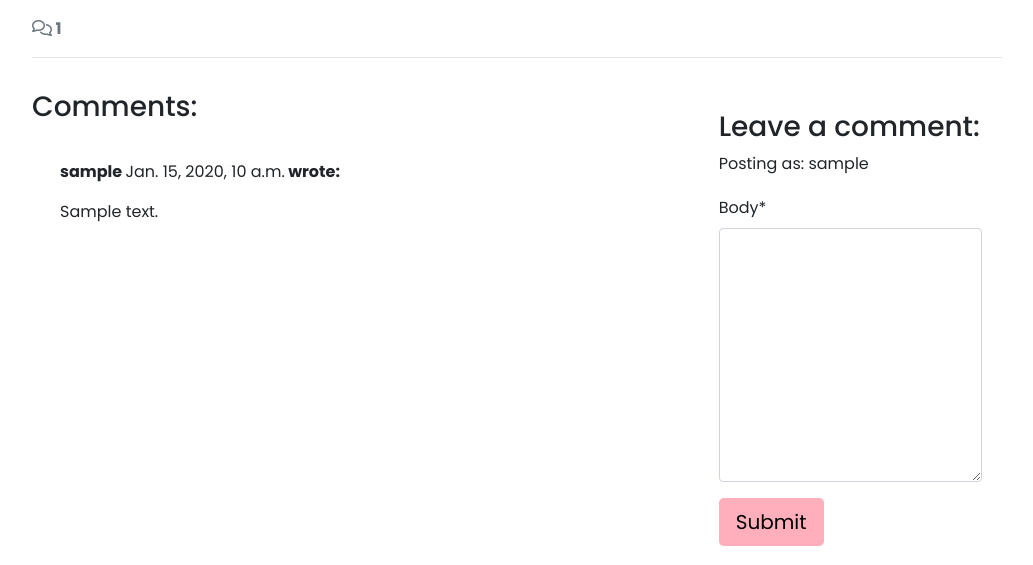
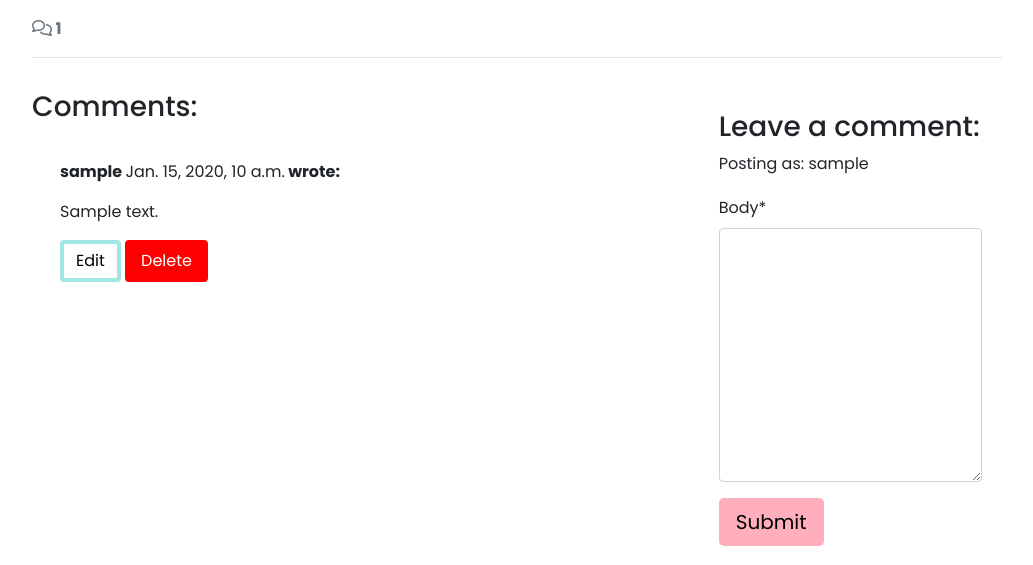
Before and after one commit to abigail-ryan/the-skin-guru, a Django app: a page that uses articles/templates/articles/posts_detail.html in a window 1280 px wide. Shown: the part 614-1179 px from the top of the page, without its empty margins (123-1156 px from the left). Run offline with Django 3.2, Linux system fonts and the light colour scheme; a user stored in the database is signed in; tables that the repository leaves empty hold one stand-in row (values such as "Sample post"); grey boxes marked "Sample" are stand-in pictures; some libraries are stand-ins or nearby versions; some web fonts are replaced.

Commit message:
Add full crud functionality for registered users comments

```diff
--- a/articles/static/posts/css/posts.css
+++ b/articles/static/posts/css/posts.css
@@ -100,3 +100,33 @@
 .approval {
     color: rgb(222, 146, 168);
 }
+
+.btn-oultine-tiffany {
+    background: white;
+    color: black !important;
+    border: 4px solid #A0E7E5;
+    padding: 5px 12px;
+}
+
+.btn-oultine-tiffany:hover,
+.btn-oultine-tiffany:active,
+.btn-oultine-tiffany:focus {
+    background: #A0E7E5;
+    color: black !important;
+    font-weight: bold;
+}
+
+.btn-delete {
+    background: red;
+    color: white     !important;
+    border: 4px solid red;
+    padding: 5px 12px;
+}
+
+.btn-delete:hover,
+.btn-delete:active,
+.btn-delete:focus {
+    background: #aa0202;
+    border: 4px solid #aa0202;
+    font-weight: bold;
+}
--- /dev/null
+++ b/articles/static/posts/js/comments.js
@@ -0,0 +1,21 @@
+$(document).ready(function() {
+    const $commentText = $("#id_body");
+    const $commentForm = $("#commentForm");
+    const $submitButton = $("#submitButton");
+    const deleteModal = new bootstrap.Modal($("#deleteModal")[0]);
+    const $deleteConfirm = $("#deleteConfirm");
+
+    $(".btn-edit").on("click", function(e) {
+        let commentId = $(this).attr("comment_id");
+        let commentContent = $(`#comment${commentId}`).text();
+        $commentText.val(commentContent);
+        $submitButton.text("Update");
+        $commentForm.attr("action", `edit_comment/${commentId}`);
+    });
+
+    $(".btn-delete").on("click", function(e) {
+        let commentId = $(this).attr("comment_id");
+        $deleteConfirm.attr("href", `delete_comment/${commentId}`);
+        deleteModal.show();
+    });
+});
--- a/articles/templates/articles/posts_detail.html
+++ b/articles/templates/articles/posts_detail.html
@@ -74,6 +74,12 @@
                             {% if not comment.approved and comment.author == user %}
                                 <p class="approval">This comment is awaiting approval</p>
                             {% endif %}
+                            {% if user.is_authenticated and comment.author == user %}
+                            <button class="btn btn-edit btn-oultine-tiffany"
+                                comment_id="{{ comment.id }}">Edit</button>
+                                <button class="btn btn-delete"
+                                comment_id="{{ comment.id }}">Delete</button>
+                            {% endif %}
                         </div>
                     {% endfor %}
                 </div>
@@ -99,6 +105,29 @@
         </div>
     </div>
 </div>
+<!-- Delete confirmation modal -->
+<div class="modal fade" id="deleteModal" tabindex="-1" aria-labelledby="deleteModalLabel" aria-hidden="true">
+    <div class="modal-dialog">
+        <div class="modal-content">
+            <div class="modal-header">
+                <h5 class="modal-title" id="deleteModalLabel">Delete comment?</h5>
+                <button type="button" class="btn-close" data-dismiss="modal" aria-label="Close">x</button>
+            </div>
+            <div class="modal-body">
+                Are you sure you want to delete your comment? This action cannot be undone.
+            </div>
+            <div class="modal-footer">
+                <button type="button" class="btn btn-secondary" data-dismiss="modal">Close</button>
+                <a id="deleteConfirm" href="#" class="btn btn-danger">Delete</a>
+            </div>
+        </div>
+    </div>
+</div>
 
 
 {% endblock content %}
+
+{% block postloadjs %}
+{{ block.super }}
+<script src="{% static 'posts/js/comments.js' %}"></script>
+{% endblock %}
--- a/articles/urls.py
+++ b/articles/urls.py
@@ -4,4 +4,8 @@ from . import views
 urlpatterns = [
     path('', views.PostList.as_view(), name='articles'),
     path('<slug:slug>/', views.post_detail, name='post_detail'),
+    path('<slug:slug>/edit_comment/<int:comment_id>',
+         views.comment_edit, name='comment_edit'),
+    path('<slug:slug>/delete_comment/<int:comment_id>',
+         views.comment_delete, name='comment_delete'),
 ]
--- a/articles/views.py
+++ b/articles/views.py
@@ -1,7 +1,7 @@
-from django.shortcuts import render, get_object_or_404
-from django.http import HttpResponse
+from django.shortcuts import render, reverse, get_object_or_404
+from django.http import HttpResponse, HttpResponseRedirect
 from django.views import generic
-from .models import Post
+from .models import Post, Comment
 from .forms import CommentForm
 from django.contrib import messages
 
@@ -46,3 +46,43 @@ def post_detail(request, slug):
     }
 
     return render(request, template, context)
+
+
+def comment_edit(request, slug, comment_id):
+    """
+    view to edit comments
+    """
+    if request.method == "POST":
+
+        queryset = Post.objects.filter(status=1)
+        post = get_object_or_404(queryset, slug=slug)
+        comment = get_object_or_404(Comment, pk=comment_id)
+        comment_form = CommentForm(data=request.POST, instance=comment)
+
+        if comment_form.is_valid() and comment.author == request.user:
+            comment = comment_form.save(commit=False)
+            comment.post = post
+            comment.approved = False
+            comment.save()
+            messages.add_message(request, messages.SUCCESS, 'Comment Updated!')
+        else:
+            messages.add_message(request, messages.ERROR, 'Error updating comment!')
+
+    return HttpResponseRedirect(reverse('post_detail', args=[slug]))
+
+
+def comment_delete(request, slug, comment_id):
+    """
+    view to delete comment
+    """
+    queryset = Post.objects.filter(status=1)
+    post = get_object_or_404(queryset, slug=slug)
+    comment = get_object_or_404(Comment, pk=comment_id)
+
+    if comment.author == request.user:
+        comment.delete()
+        messages.add_message(request, messages.SUCCESS, 'Comment deleted!')
+    else:
+        messages.add_message(request, messages.ERROR, 'You can only delete your own comments!')
+
+    return HttpResponseRedirect(reverse('post_detail', args=[slug]))
```
